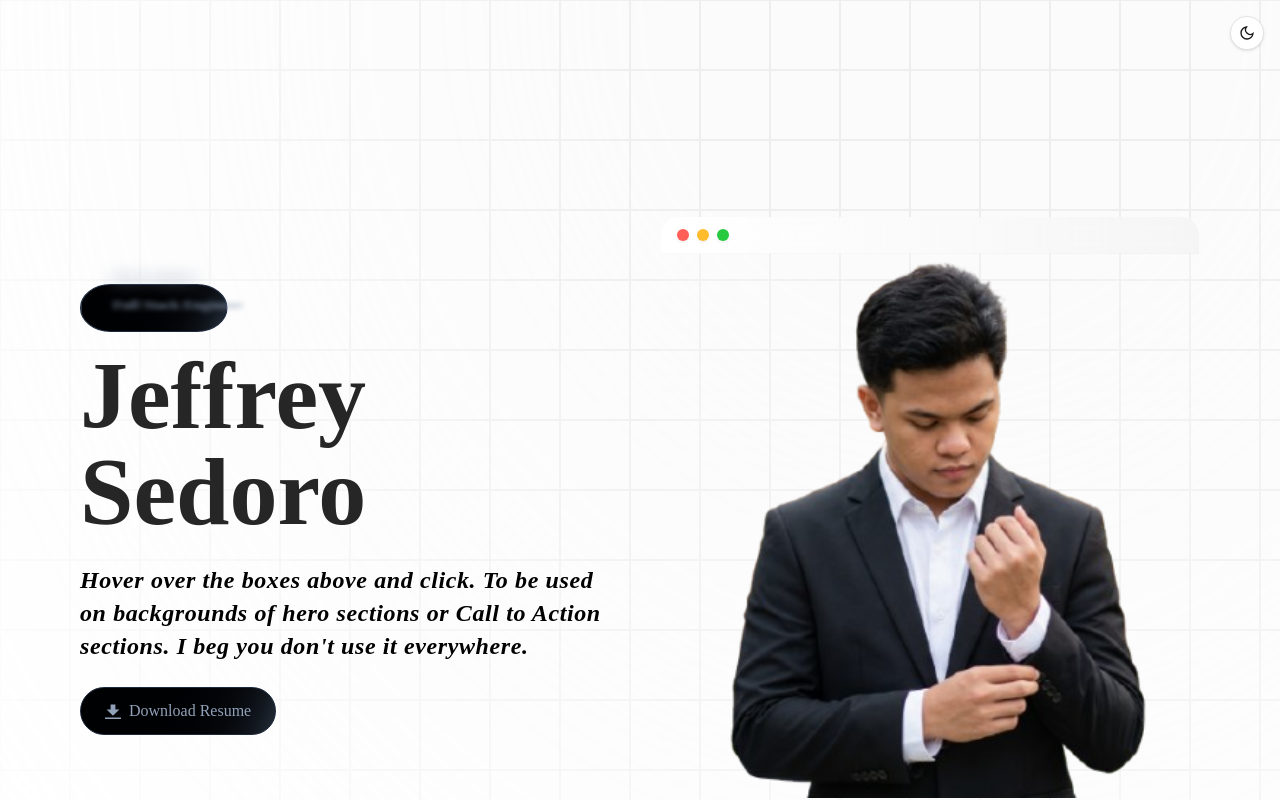
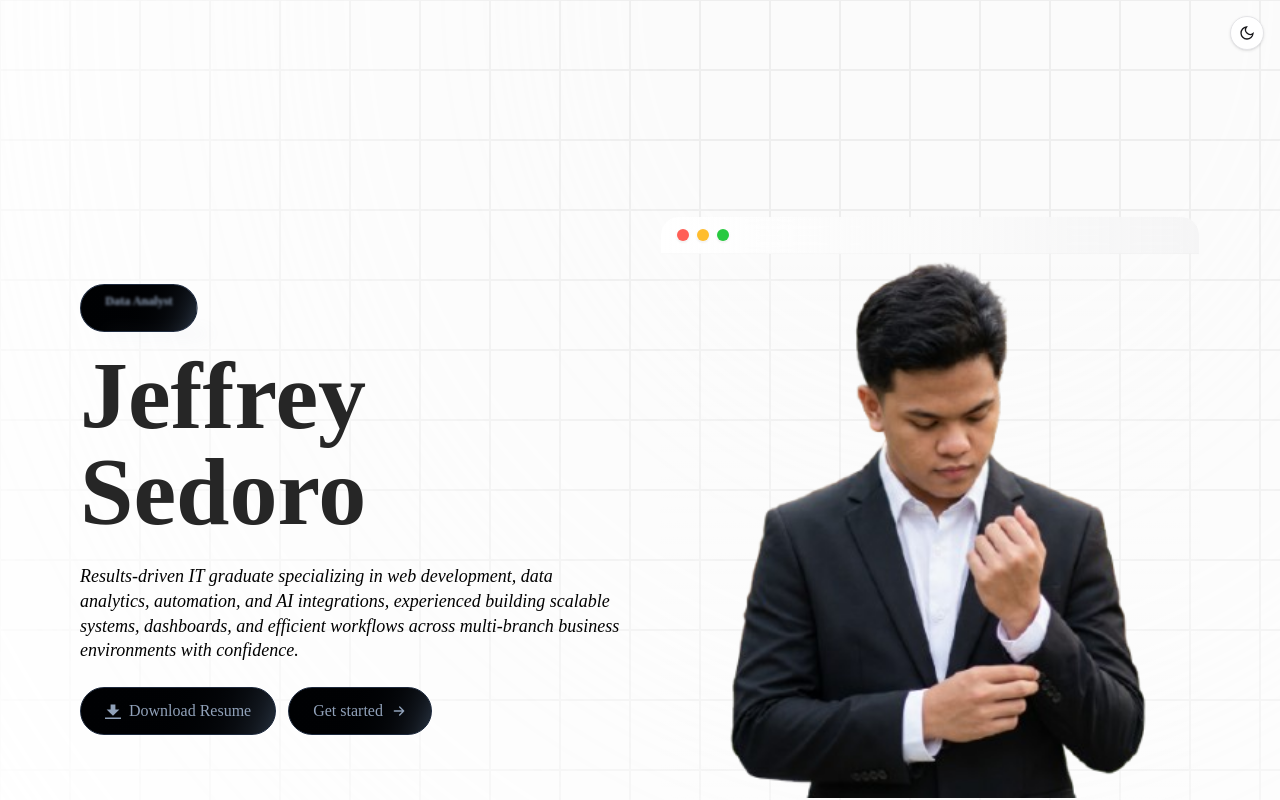
Before and after one commit to Jeopri/manual, a Next.js app: page / in a window 1280 px wide. Shown: the top 800 px of the page. Built offline with nearby package versions, Linux system fonts and the light colour scheme.

Commit message:
feat: Added tools section but still on progress, ill continue this later

```diff
--- a/app/page.tsx
+++ b/app/page.tsx
@@ -1,12 +1,13 @@
 import MainSection from "@/app/pages/mainsection";
 import BackgroundRippleEffectDemo from "@/app/pages/main"
+import Tools from "@/app/pages/tools";
 
 export default function Home() {
   return (
     <>
     <BackgroundRippleEffectDemo />
       <MainSection />
-
+      <Tools />
     </>
   )
 
--- a/app/pages/main.tsx
+++ b/app/pages/main.tsx
@@ -8,7 +8,7 @@ import { LayoutTextFlip } from "@/components/ui/layout-text-flip";
 import { motion } from "motion/react";
 
 
-const words = `Hover over the boxes above and click. To be used on backgrounds of hero sections or Call to Action sections. I beg you don't use it everywhere.`;
+const words = `Results-driven IT graduate specializing in web development, data analytics, automation, and AI integrations, experienced building scalable systems, dashboards, and efficient workflows across multi-branch business environments with confidence.`;
 
 export default function BackgroundRippleEffectDemo() {
   const [ctaClicked, setCtaClicked] = React.useState(false);
@@ -31,8 +31,10 @@ export default function BackgroundRippleEffectDemo() {
             <h2 className="text-4xl font-extrabold text-neutral-800 md:text-6xl lg:text-7xl xl:text-8xl dark:text-neutral-100">
               Jeffrey <br /> Sedoro
             </h2>
-            <h5 className="mt-6 max-w-2xl text-lg md:text-xl lg:text-xl text-neutral-800 dark:text-neutral-500">
-              <i><TextGenerateEffect words={words} /></i>
+            <h5 className="mt-6 max-w-2xl text-sm md:text-base lg:text-base font-normal text-neutral-800 dark:text-neutral-500">
+              <i>
+                <TextGenerateEffect words={words} />
+              </i>
             </h5>
 
             <div className="mt-6 flex items-center justify-center lg:justify-start gap-3">
@@ -43,6 +45,25 @@ export default function BackgroundRippleEffectDemo() {
                  <svg className="fill-current w-4 h-4 mr-2" xmlns="http://www.w3.org/2000/svg" viewBox="0 0 20 20"><path d="M13 8V2H7v6H2l8 8 8-8h-5zM0 18h20v2H0v-2z"/></svg>
                 Download Resume
               </button>
+<button
+  onClick={handleCTA}
+  className="inline-flex h-12 animate-shimmer items-center justify-center rounded-full border border-slate-800 bg-[linear-gradient(110deg,#000103,45%,#1e2631,55%,#000103)] bg-[length:200%_100%] px-6 text-slate-400 transition-colors focus:outline-none focus:ring-2 focus:ring-slate-400 focus:ring-offset-2 focus:ring-offset-slate-50"
+>
+  Get started
+    <svg
+    className="w-4 h-4 ml-2"
+    fill="none"
+    stroke="currentColor"
+    strokeWidth="2"
+    viewBox="0 0 24 24"
+  >
+    <path
+      strokeLinecap="round"
+      strokeLinejoin="round"
+      d="M5 12h14m0 0l-6-6m6 6l-6 6"
+    />
+  </svg>
+</button>
             </div>
           </div>
 
--- /dev/null
+++ b/app/pages/tools.tsx
@@ -0,0 +1,9 @@
+import React from 'react'
+export default function Tools(){
+
+    return(
+        <div className="flex items-center justify-center h-screen">
+            <h1 className="text-4xl font-bold">Tools Page</h1>
+        </div>
+    )
+}
--- a/app/theme-provider.tsx
+++ b/app/theme-provider.tsx
@@ -4,7 +4,7 @@ import React from "react";
 type Theme = "light" | "dark";
 
 const defaultContext = {
-  theme: "light" as Theme,
+  theme: "dark" as Theme,
   toggleTheme: () => {},
 };
 
@@ -15,7 +15,7 @@ export const ThemeProvider = ({
 }: {
   children: React.ReactNode;
 }) => {
-  const [theme, setTheme] = React.useState<Theme>("light");
+  const [theme, setTheme] = React.useState<Theme>("dark");
 
   React.useEffect(() => {
     const storedTheme = window.localStorage.getItem("theme") as Theme | null;
--- a/components/ui/text-generate-effect.tsx
+++ b/components/ui/text-generate-effect.tsx
@@ -16,6 +16,7 @@ export const TextGenerateEffect = ({
 }) => {
   const [scope, animate] = useAnimate();
   let wordsArray = words.split(" ");
+
   useEffect(() => {
     animate(
       "span",
@@ -33,8 +34,7 @@ export const TextGenerateEffect = ({
   const renderWords = () => {
     return (
       <motion.div ref={scope}>
-        {wordsArray.map((word, idx) => {
-          return (
+        {wordsArray.map((word, idx) => (
           <motion.span
             key={word + idx}
             className="dark:text-white text-black opacity-0"
@@ -44,16 +44,15 @@ export const TextGenerateEffect = ({
           >
             {word}{" "}
           </motion.span>
-          );
-        })}
+        ))}
       </motion.div>
     );
   };
 
   return (
-    <div className={cn("font-bold", className)}>
+    <div className={cn(className)}>
       <div className="mt-4">
-        <div className=" dark:text-white text-black text-2xl leading-snug tracking-wide">
+        <div className="dark:text-white text-black text-base md:text-lg leading-snug tracking-normal font-normal">
           {renderWords()}
         </div>
       </div>
```
Lines whose indentation alone changed are shown as unchanged.
